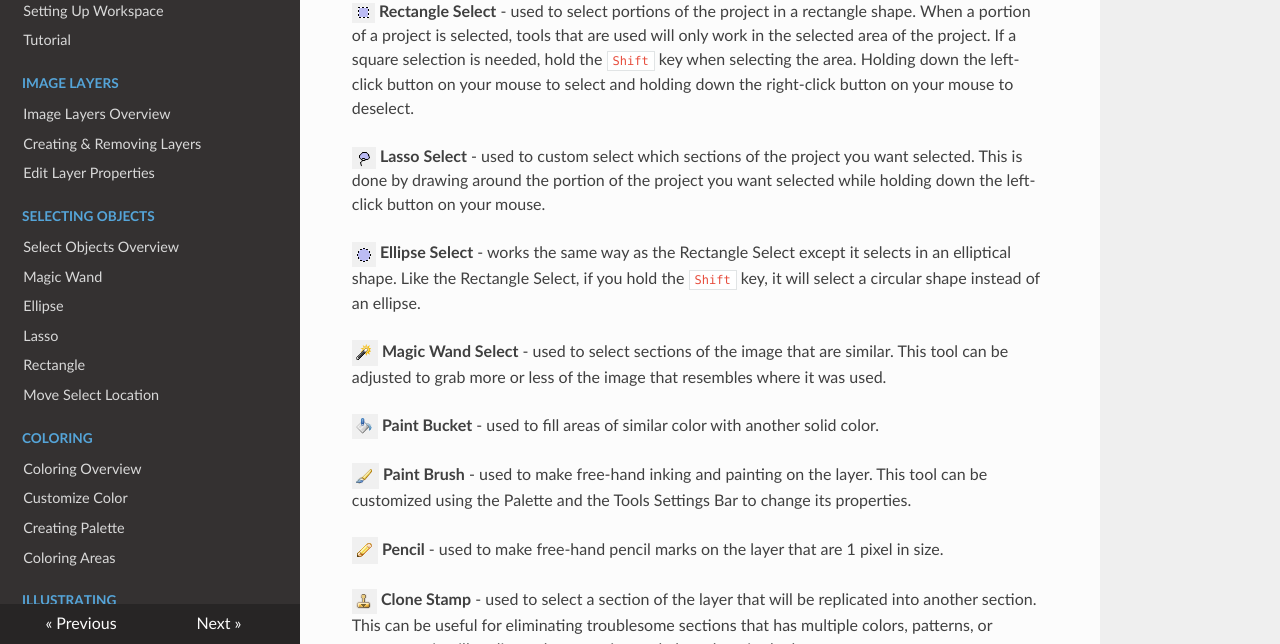
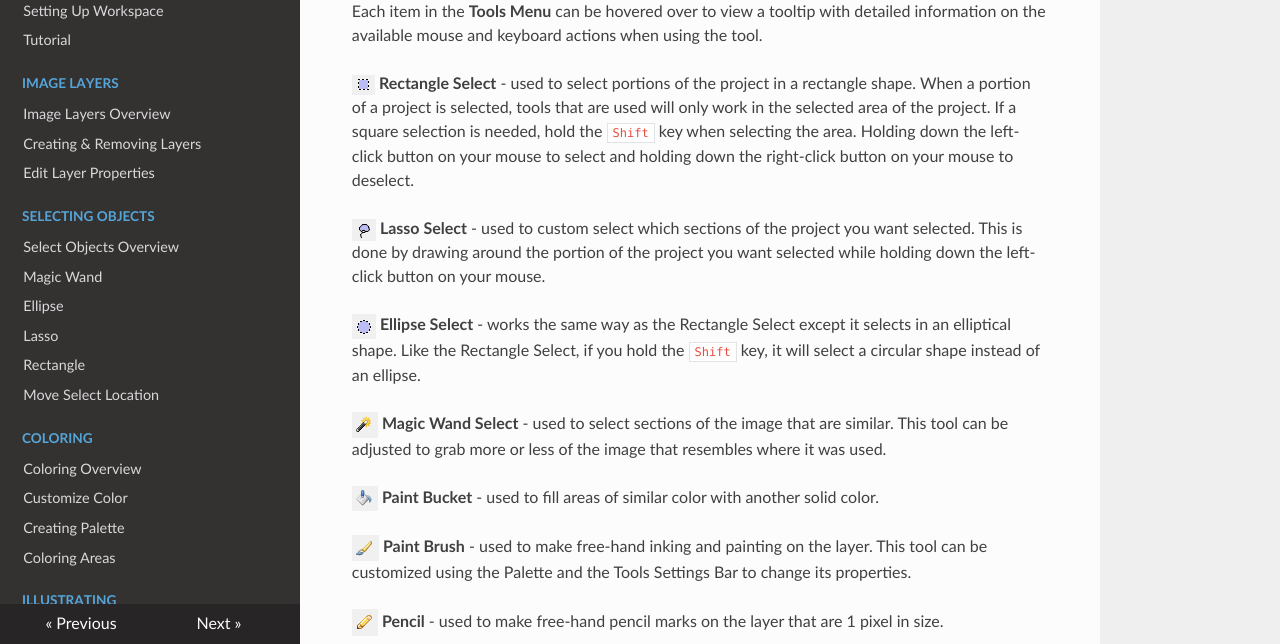
Before and after one commit to PintaProject/user-guide, an MkDocs documentation site: the page built from docs/overview.md, in a window 1280 px wide and 900 px high, scrolled down 7841 px, cut to the strip 256-900 px from the top of the window. Built offline with MkDocs 1.6.1, drawn with Linux system fonts in a browser that asks for light colours; nearby versions of some CDN libraries.

Commit message:
Mention that tooltips are available for each tool

```diff
--- a/docs/overview.md
+++ b/docs/overview.md
@@ -113,6 +113,8 @@ __Window__ - has two commands. Below those commands you'll notice an image name
 
 ![tools](img/overview/toolsname.png)
 
+Each item in the **Tools Menu** can be hovered over to view a tooltip with detailed information on the available mouse and keyboard actions when using the tool.
+
 ![Rectangle Select](img/overview/recsel.png) __Rectangle Select__ - used to select portions of the project in a rectangle shape. When a portion of a project is selected, tools that are used will only work in the selected area of the project. If a square selection is needed, hold the `Shift` key when selecting the area. Holding down the left-click button on your mouse to select and holding down the right-click button on your mouse to deselect.
 
 ![Lasso Select](img/overview/lasso.png) __Lasso Select__ - used to custom select which sections of the project you want selected. This is done by drawing around the portion of the project you want selected while holding down the left-click button on your mouse.
```
